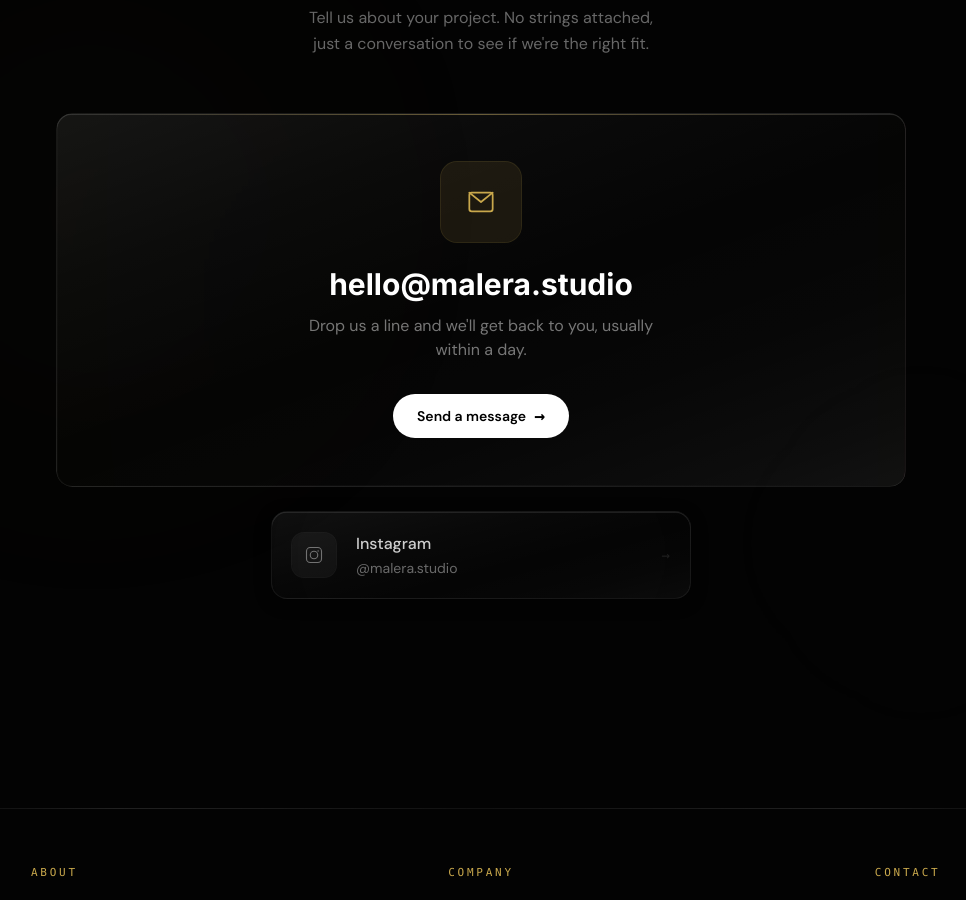
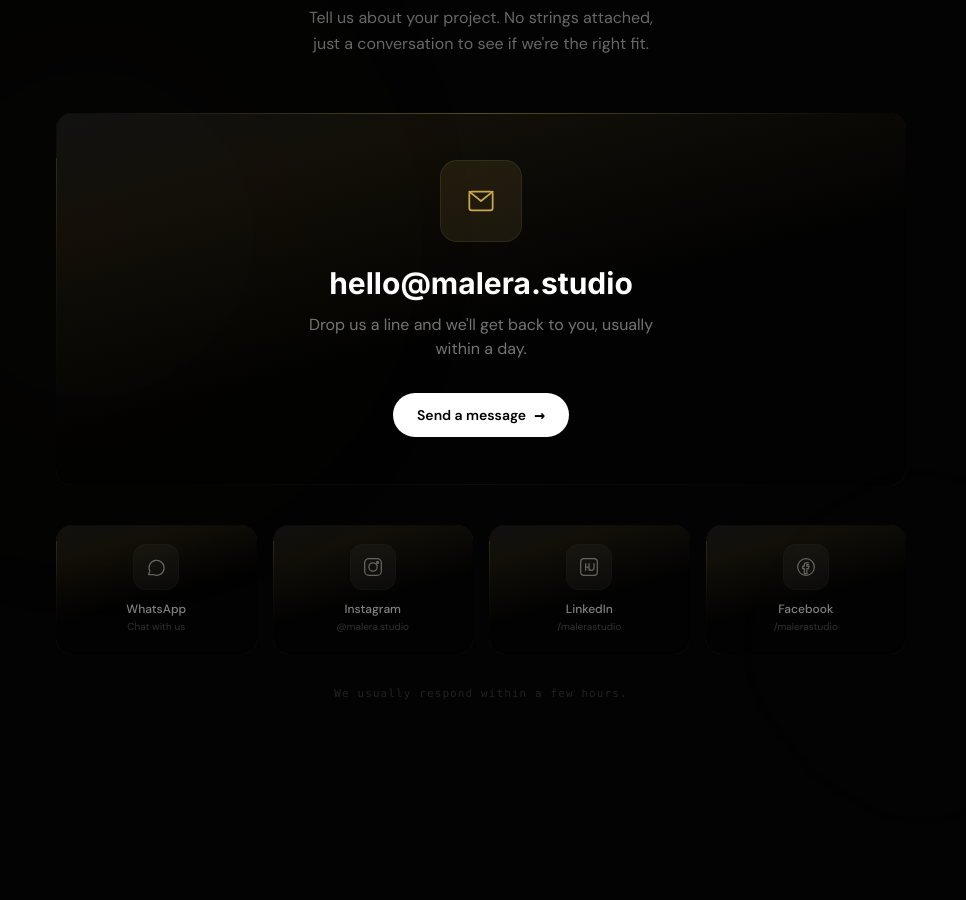
Before and after one commit to ethanhunthere/malera, a Next.js app: page / in a window 1280 px wide. Shown: the part 6451-7351 px from the top of the page, without its empty margins (159-1125 px from the left). Built offline with nearby package versions, Linux system fonts and the light colour scheme.

Commit message:
redesign contact section with glass-card-gold tiles, accurate icons, remove GitHub

```diff
--- a/src/features/home/components/Contact.tsx
+++ b/src/features/home/components/Contact.tsx
@@ -1,4 +1,65 @@
 import Container from "@/src/features/layout/components/Container";
+
+/*
+╔══════════════════════════════════════════════════════════════╗
+║   CONTACT  ·  Malera glass design                           ║
+║                                                              ║
+║   Layered transparency with gold whispers.                   ║
+║   Email card anchors the section; social cards sit below     ║
+║   in a clean row, each one a small glass tile.               ║
+║   Minimal, serious, confident.                               ║
+╚══════════════════════════════════════════════════════════════╝
+*/
+
+/* ── Accurate stroke icons for each platform ── */
+const SOCIALS = [
+  {
+    label: "WhatsApp",
+    href: "https://wa.me/+38346814700",
+    /* Speech bubble with phone handset */
+    icon: (
+      <path d="M3 21l1.65-3.8a9 9 0 1 1 3.8 3.8L3 21" />
+    ),
+    sub: "Chat with us",
+  },
+  {
+    label: "Instagram",
+    href: "https://instagram.com/malera.studio",
+    /* Camera outline in rounded rect */
+    icon: (
+      <>
+        <rect x="2" y="2" width="20" height="20" rx="5" />
+        <circle cx="12" cy="12" r="5" />
+        <circle cx="17.5" cy="6.5" r="1.2" />
+      </>
+    ),
+    sub: "@malera.studio",
+  },
+  {
+    label: "LinkedIn",
+    href: "https://linkedin.com/company/malerastudio",
+    /* Rounded square with "in" letterforms */
+    icon: (
+      <>
+        <rect x="2" y="2" width="20" height="20" rx="4" />
+        <path d="M8 8v8M8 12h4M12 8v8M18 8v5a3 3 0 0 1-3 3v0a3 3 0 0 1-3-3" />
+      </>
+    ),
+    sub: "/malerastudio",
+  },
+  {
+    label: "Facebook",
+    href: "https://facebook.com/malerastudio",
+    /* Circle with "f" */
+    icon: (
+      <>
+        <circle cx="12" cy="12" r="10" />
+        <path d="M15 7h-3a2 2 0 0 0-2 2v2H8v3h2v6h3v-6h2l.5-3H13V9h2" />
+      </>
+    ),
+    sub: "/malerastudio",
+  },
+];
 
 export default function Contact() {
   return (
@@ -11,7 +72,7 @@ export default function Contact() {
         {/* ── Header ── */}
         <div className="mb-8 sm:mb-14 text-center">
           <p className="font-mono text-[0.625rem] sm:text-xs 2xl:text-sm uppercase tracking-[0.15em] sm:tracking-[0.25em] text-[#C9A84C] mb-4">
-            LET&apos;S TALK
+            CONTACT US
           </p>
 
           <h2 className="font-[family-name:var(--font-display)] font-extrabold tracking-[-0.03em] text-white leading-[0.9] mb-4"
@@ -19,7 +80,7 @@ export default function Contact() {
               fontSize: 'clamp(1.5rem, 5vw, 7rem)',
             }}
           >
-            Ready to build<br />something great?
+            Let&apos;s talk<br />business
           </h2>
 
           <p className="text-white/40 text-xs sm:text-sm lg:text-base 2xl:text-lg min-[3000px]:text-xl leading-relaxed max-w-[360px] 2xl:max-w-[480px] mx-auto">
@@ -27,17 +88,17 @@ export default function Contact() {
           </p>
         </div>
 
-        {/* ── Hero CTA: dominant email card ── */}
+        {/* ── Email card — dominant glass tile ── */}
         <a
           href="mailto:hello@malera.studio"
-          className="group block relative mb-4 sm:mb-6 rounded-2xl overflow-hidden transition-all duration-700 hover:scale-[1.01] max-w-[850px] 2xl:max-w-[1000px] mx-auto"
+          className="group block relative mb-6 sm:mb-10 rounded-2xl overflow-hidden transition-all duration-700 hover:scale-[1.01] max-w-[850px] 2xl:max-w-[1000px] mx-auto"
         >
-          {/* Dark glass container */}
-          <div className="relative glass-deep rounded-2xl p-4 sm:p-10 md:p-12 text-center overflow-hidden transition-all duration-700 group-hover:shadow-[0_0_0_1px_rgba(255,255,255,0.08),0_20px_80px_rgba(0,0,0,0.5),0_0_120px_rgba(201,168,76,0.08)]">
-            {/* Top gold accent line */}
+          <div className="relative rounded-2xl p-5 sm:p-10 md:p-12 text-center overflow-hidden transition-all duration-700
+            glass-card-gold glass-card-gold-hover">
+            {/* Top gold accent */}
             <div className="absolute top-0 left-6 right-6 h-px bg-gradient-to-r from-transparent via-[#C9A84C]/40 to-transparent group-hover:via-[#C9A84C]/70 transition-all duration-700" />
 
-            {/* Icon ring */}
+            {/* Email icon ring */}
             <div className="inline-flex items-center justify-center w-12 h-12 sm:w-20 sm:h-20 2xl:w-24 2xl:h-24 rounded-2xl bg-[#C9A84C]/10 ring-1 ring-[#C9A84C]/20 mb-4 sm:mb-6 group-hover:bg-[#C9A84C]/15 group-hover:ring-[#C9A84C]/35 group-hover:scale-105 transition-all duration-500">
               <svg width="24" height="24" viewBox="0 0 24 24" fill="none" stroke="currentColor" strokeWidth="1.5" strokeLinecap="round" strokeLinejoin="round" className="text-[#C9A84C] sm:w-7 sm:h-7 2xl:w-8 2xl:h-8">
                 <rect x="2" y="4" width="20" height="16" rx="2" />
@@ -64,34 +125,53 @@ export default function Contact() {
           </div>
         </a>
 
-        {/* ── Instagram  balanced beside the hero card ── */}
-        <div className="flex justify-center">
+        {/* ── Social grid — glass tiles, 2×2 on mobile, 4 across on desktop ── */}
+        <div className="grid grid-cols-2 sm:grid-cols-4 gap-2 sm:gap-4 max-w-[850px] 2xl:max-w-[1000px] mx-auto mb-6 sm:mb-8">
+          {SOCIALS.map(({ label, href, icon, sub }) => (
             <a
-            href="https://instagram.com"
+              key={label}
+              href={href}
               target="_blank"
               rel="noopener noreferrer"
-            className="group flex items-center gap-4 sm:gap-5 p-4 sm:p-5 rounded-2xl glass-card glass-card-hover transition-all duration-500 hover:-translate-y-0.5 w-full max-w-[420px]"
+              className="group relative rounded-2xl overflow-hidden transition-all duration-500 hover:-translate-y-0.5"
             >
-            <div className="w-10 h-10 sm:w-11 sm:h-11 rounded-xl bg-white/[0.04] ring-1 ring-white/[0.06] flex items-center justify-center shrink-0 group-hover:bg-white/[0.08] group-hover:ring-white/[0.14] transition-all duration-500">
-              <svg width="18" height="18" viewBox="0 0 24 24" fill="none" stroke="currentColor" strokeWidth="1.5" strokeLinecap="round" strokeLinejoin="round" className="text-white/40 group-hover:text-[#C9A84C] transition-colors duration-500">
-                <rect x="2" y="2" width="20" height="20" rx="5" />
-                <circle cx="12" cy="12" r="5" />
-                <circle cx="17.5" cy="6.5" r="1" fill="currentColor" stroke="none" />
+              <div className="relative glass-card-gold glass-card-gold-hover rounded-2xl p-3 sm:p-5 text-center transition-all duration-500
+                group-hover:shadow-[0_0_0_1px_rgba(201,168,76,0.18),0_0_24px_rgba(201,168,76,0.04)]">
+                {/* Icon */}
+                <div className="inline-flex items-center justify-center w-9 h-9 sm:w-11 sm:h-11 2xl:w-12 2xl:h-12 rounded-xl bg-white/[0.03] ring-1 ring-white/[0.05] mb-2 sm:mb-3 group-hover:bg-white/[0.06] group-hover:ring-[#C9A84C]/25 transition-all duration-500">
+                  <svg
+                    width="18"
+                    height="18"
+                    viewBox="0 0 24 24"
+                    fill="none"
+                    stroke="currentColor"
+                    strokeWidth="1.5"
+                    strokeLinecap="round"
+                    strokeLinejoin="round"
+                    className="text-white/35 sm:w-5 sm:h-5 group-hover:text-[#C9A84C] transition-colors duration-500"
+                  >
+                    {icon}
                   </svg>
                 </div>
-            <div className="flex-1 min-w-0">
-              <h3 className="text-sm sm:text-base font-medium text-white/80 group-hover:text-white transition-colors duration-500 mb-0.5">
-                Instagram
-              </h3>
-              <p className="text-xs sm:text-sm text-white/40 group-hover:text-white/55 transition-colors duration-500">
-                @malera.studio
+
+                {/* Label */}
+                <p className="text-[0.625rem] sm:text-xs font-medium text-white/50 group-hover:text-white/80 transition-colors duration-500">
+                  {label}
+                </p>
+
+                {/* Subtitle */}
+                <p className="text-[0.5625rem] sm:text-[0.625rem] text-white/18 group-hover:text-white/25 transition-colors duration-500 mt-0.5 truncate">
+                  {sub}
                 </p>
               </div>
-            <span className="font-mono text-white/10 group-hover:text-[#C9A84C] group-hover:translate-x-0.5 transition-all duration-500 shrink-0 text-sm">
-              →
-            </span>
             </a>
+          ))}
         </div>
+
+        {/* ── Response time note ── */}
+        <p className="text-center font-mono text-[0.625rem] sm:text-[0.6875rem] text-white/12 tracking-[0.1em]">
+          We usually respond within a few hours.
+        </p>
       </Container>
     </section>
   );
```
Lines whose indentation alone changed are shown as unchanged.
